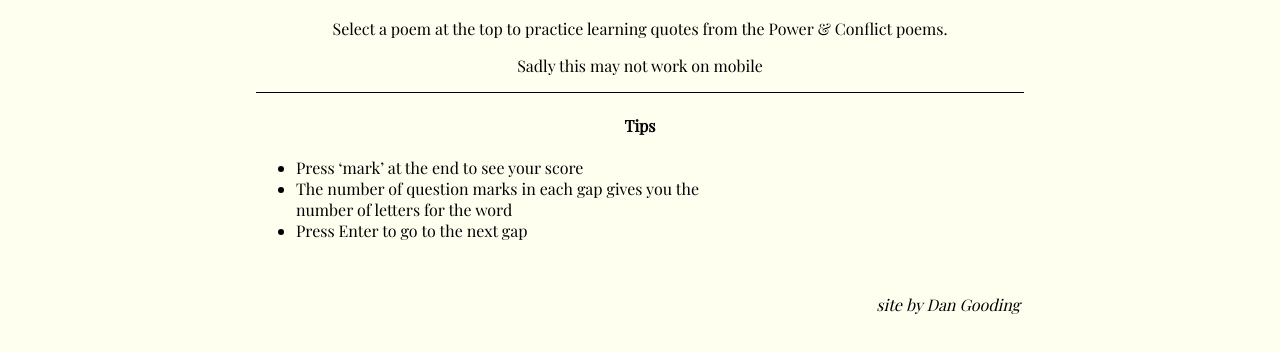
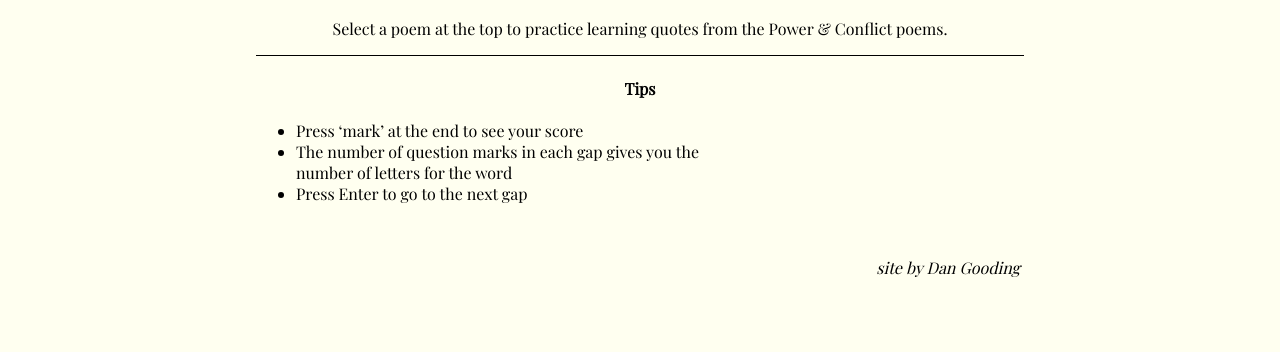
Before and after one commit to DanGooding/GCSE-Anthology-Site, a plain HTML site: page index.html in a window 1280 px wide. Shown: the part 208-560 px from the top of the page. Drawn offline with nearby package versions, Linux system fonts and the light colour scheme.

Commit message:
Update index.html

```diff
--- a/index.html
+++ b/index.html
@@ -68,7 +68,7 @@
         <div id="about">
             <h1>A site for english literature poetry revision.</h1>
             <p>Select a poem at the top to practice learning quotes from the Power & Conflict poems.</p>
-            <p>Sadly this may not work on mobile</p>
+            <!--<p>Sadly this may not work on mobile</p>-->
             <hr>
             <h4>Tips</h4>
             <ul style="text-align: left; width: 60%;">
```
